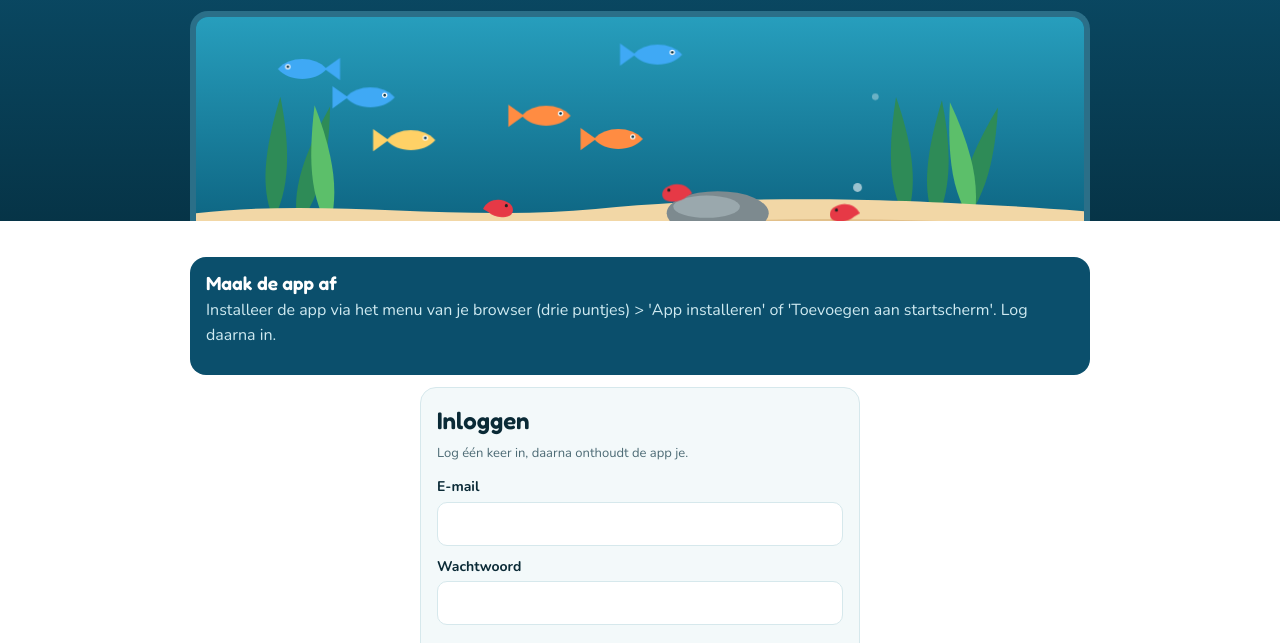
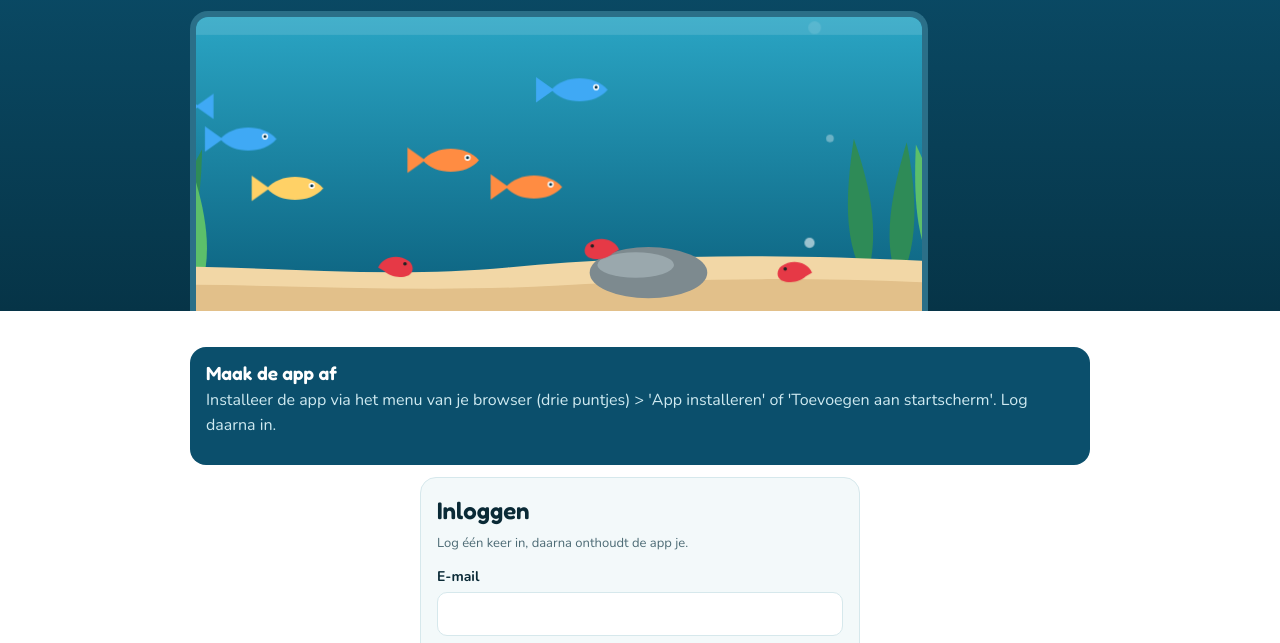
Before and after one commit to eggie-1984/aquarium, a plain HTML site: page index.html in a window 1280 px wide. Shown: the part 98-741 px from the top of the page. Drawn offline with nearby package versions, Linux system fonts and the light colour scheme.

Commit message:
Add files via upload

```diff
--- a/css/app.css
+++ b/css/app.css
@@ -15,8 +15,8 @@ h1{font-size:clamp(28px,6vw,42px)}h2{font-size:24px;margin:4px 0 14px}h3{font-si
 .head{display:flex;flex-wrap:wrap;align-items:end;justify-content:space-between;gap:12px;margin-bottom:14px}
 .sub{color:#bfe3ec;margin:6px 0 0}
 .pill{background:rgba(255,255,255,.14);border-radius:99px;padding:8px 16px;font-weight:700;white-space:nowrap}
-.tank{height:clamp(130px,26vw,210px);border-radius:18px 18px 0 0;overflow:hidden;border:6px solid #2b6f88;border-bottom:0;background:#0d6b8a}
-.tank svg{width:100%;height:100%;display:block}
+.tank{aspect-ratio:2.46/1;max-height:300px;border-radius:18px 18px 0 0;overflow:hidden;border:6px solid #2b6f88;border-bottom:0;background:#0d6b8a}
+.tank svg,.tank video{width:100%;height:100%;display:block;object-fit:cover}
 .bub{animation:up 6s linear infinite;opacity:.7}
 .sw{transform-box:fill-box;transform-origin:center;animation:swim var(--d) ease-in-out var(--l) infinite}
 .bob{animation:bob 2.6s ease-in-out infinite alternate}
```
